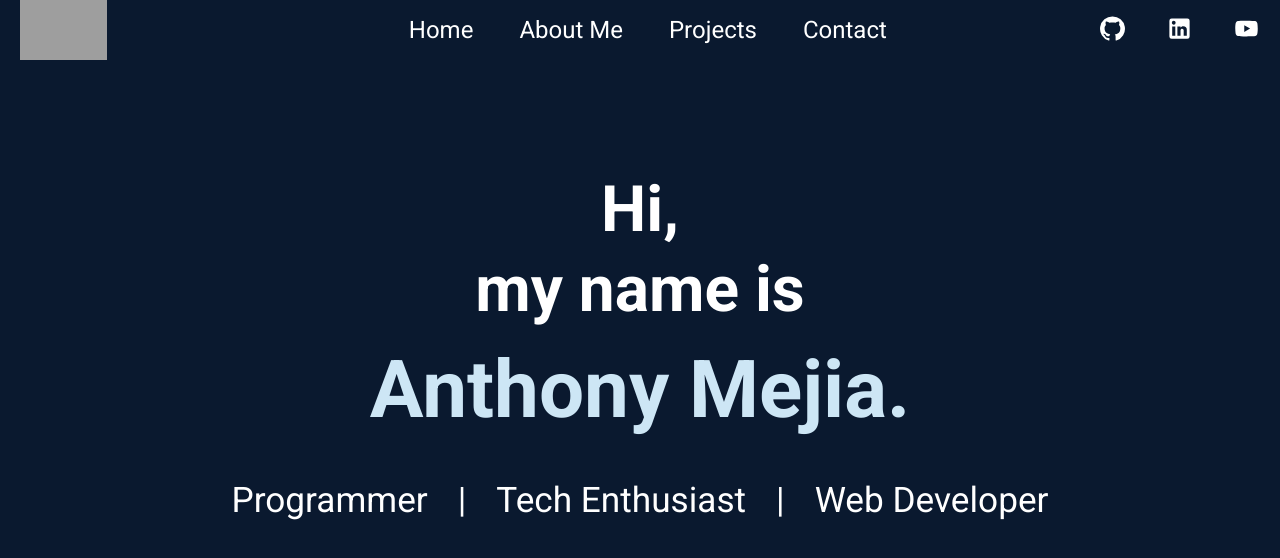
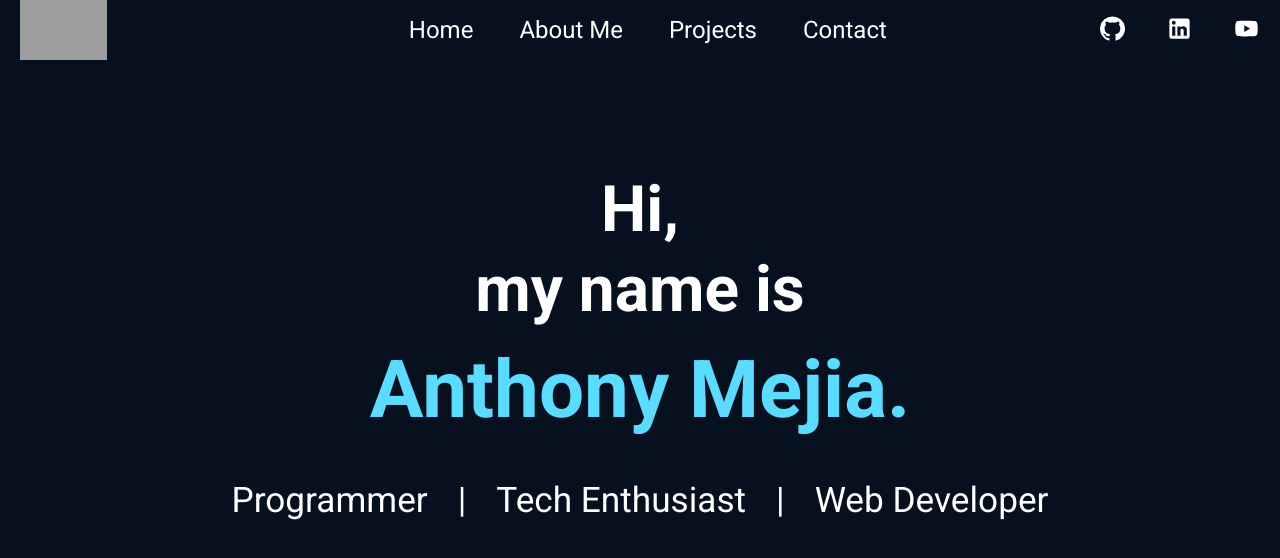
Before and after one commit to AnthonyMejia0/React-Portfolio, a React (Create React App) app: page / in a window 1280 px wide. Shown: the top 558 px of the page. Built offline with nearby package versions, Linux system fonts and the light colour scheme; grey boxes are pictures that could not be loaded.

Commit message:
added page color scheme

```diff
--- a/src/global.scss
+++ b/src/global.scss
@@ -1,7 +1,16 @@
-$secondaryColor: #cde6f5;
-//$secondaryColor: #467599;
-$backgroundColor: #0a192f;
-$gold: #ffd700;
+/*
+    Ocford Blue: #06101e,
+    Sky Blue Crayola: #5ADBFF,
+    Slate Grey: #637786,
+    Snow: #FFFAFA
+*/
+
+$navColor: snow;
+$introColor: snow;
+$headerColor: #4FB286;
+$secondaryColor: #5ADBFF;
+$paragraphColor: #637786;
+$backgroundColor: #06101e;
 
 @mixin for-phone-only {
     @media (max-width: 599px) { @content; }
```
